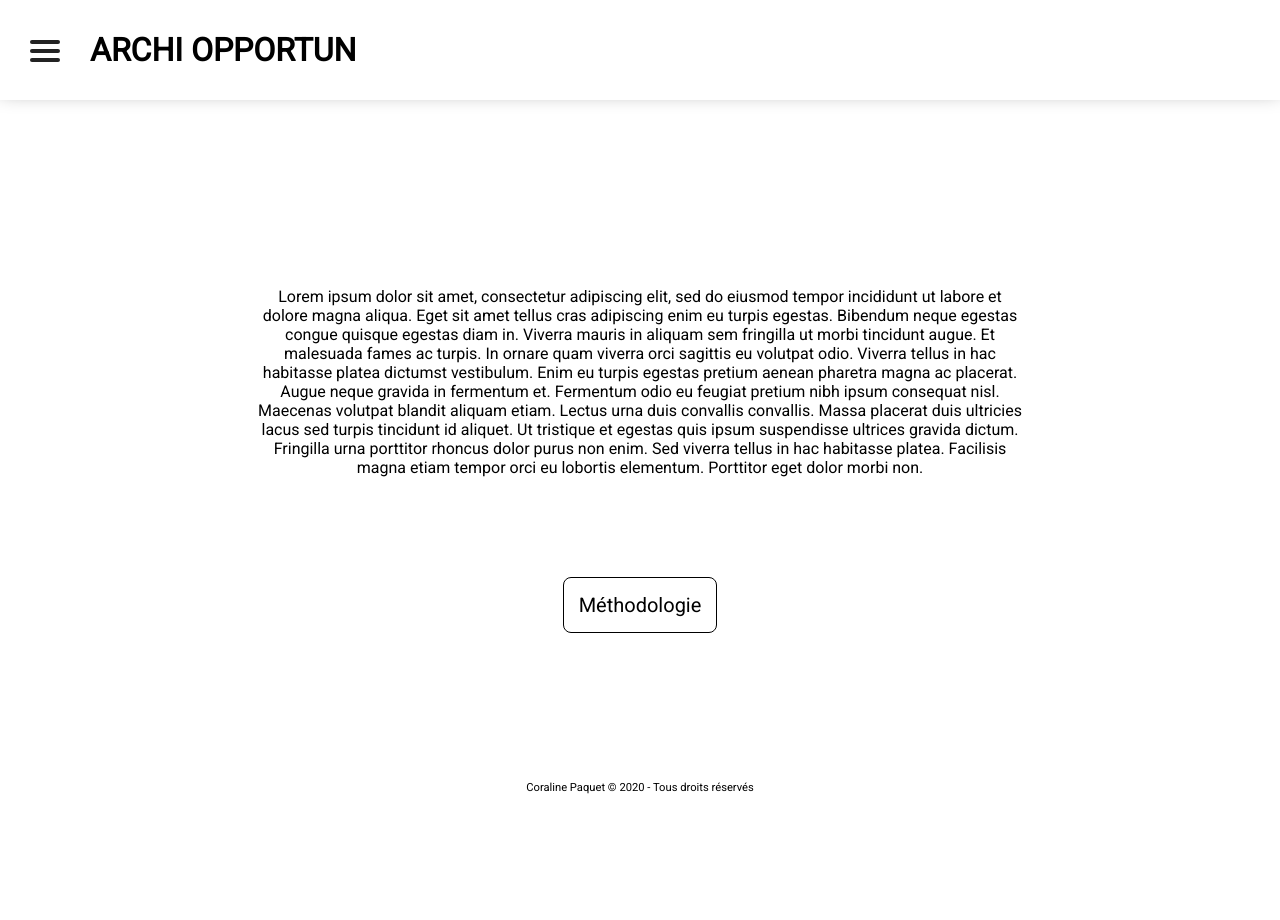
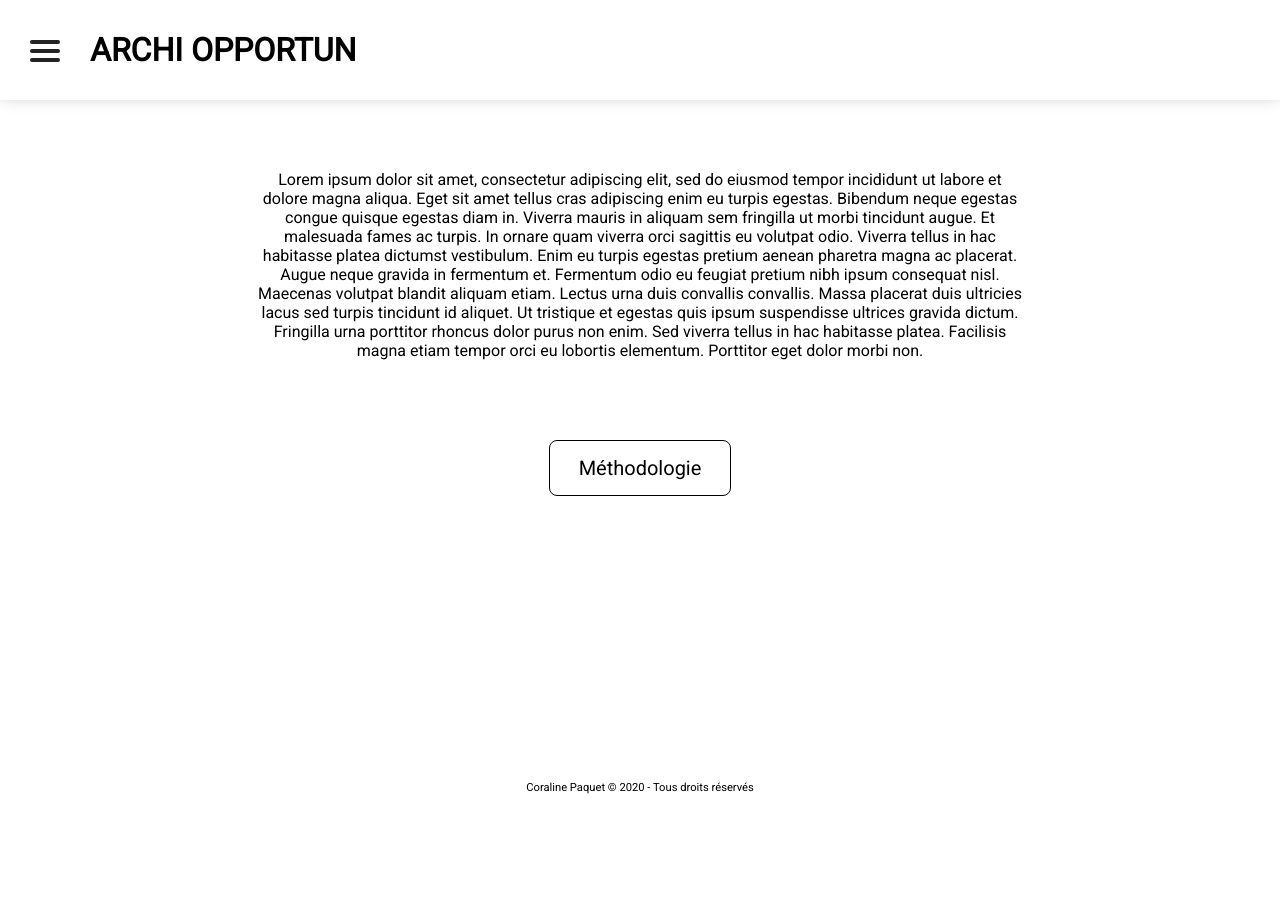
Before and after one commit to archiopportun/jeu, a PHP site: page /aPropos.html in a window 1280 px wide. After the commit the page ends 794 px from the top, so only its background shows below. Run offline with PHP 8.4, Linux system fonts and the light colour scheme.

Commit message:
Add files via upload

```diff
--- a/css/main.css
+++ b/css/main.css
@@ -14,15 +14,12 @@ html {
 }
 
 .concept {
-    height: 70vh;
-    display: flex;
-    flex-direction: column;
-    justify-content: center;
+    margin-top: 5%;
 }
 
 .presentationConcept {
     text-align: center;
-    margin: 20px 20%;
+    margin: 40px 20%;
     font-size: 1rem;
 }
 
@@ -39,6 +36,7 @@ html {
     color: black;
     margin: 80px auto 0;
     display: flex;
+    width: 150px;
 }
 
 #jeu {
@@ -454,12 +452,12 @@ body {
 
 #menu li a {
 
-    font-size: 80px;
+    font-size: 70px;
 }
 
 #menu li {
     padding: 0;
-    margin: 0 0 30px 30px;
+    margin: 0 0 20px 30px;
 }
 
 #menuBurger input:checked ~ ul {
```
Also changed, not shown: contact.html (+9 -0 lines).
